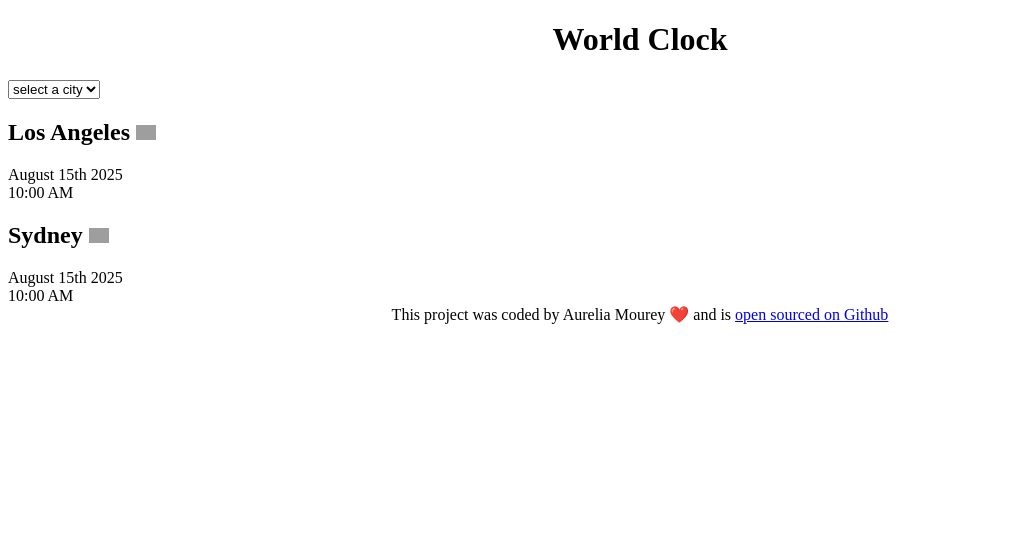
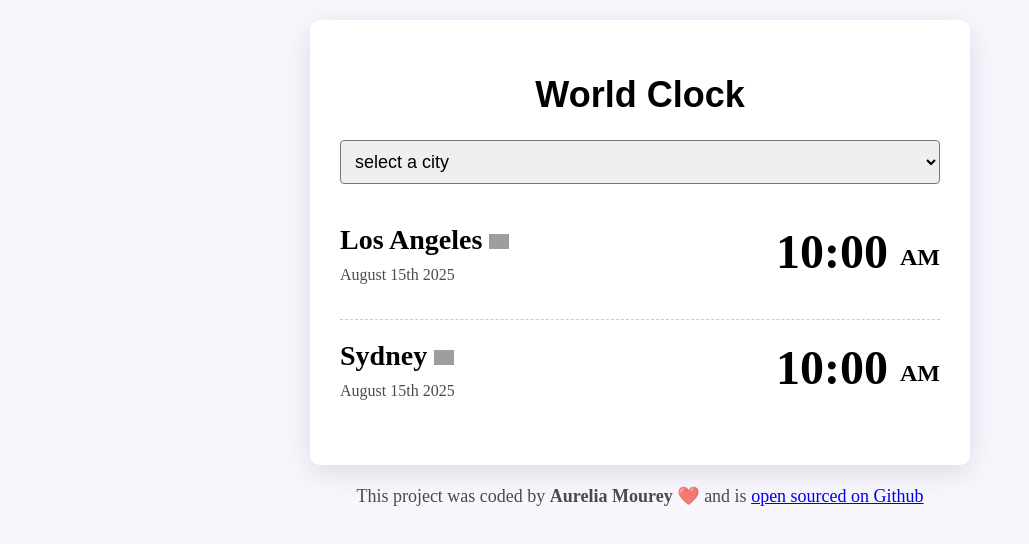
Before and after one commit to AureliaM-c/World-Clock, a plain HTML site: page index.html in a window 1280 px wide. Shown: the whole page, without its empty margins (0-1029 px from the left). Drawn offline with Linux system fonts and the light colour scheme; grey boxes are pictures that could not be loaded.

Commit message:
Styled the project with CSS

```diff
--- a/CSS/styles.css
+++ b/CSS/styles.css
@@ -1,6 +1,65 @@
+body {
+  background-color: #f9f7fe;
+}
+
 h1 {
   text-align: center;
+  font-family: Arial, Helvetica, sans-serif;
+  font-size: 36px;
 }
+
+select {
+  display: block;
+  width: 100%;
+  border-radius: 4px;
+  font-size: 18px;
+  padding: 10px;
+  margin-bottom: 20px;
+}
+
+h2 {
+  margin: 0 0 10px;
+  font-size: 28px;
+}
+
+.city {
+  display: flex;
+  justify-content: space-between;
+  border-bottom: 1px dashed rgba(0, 0, 0, 0.2);
+  padding: 20px 0;
+}
+
+.city:last-child {
+  border-bottom: none;
+}
+
+.date {
+  opacity: 0.7;
+}
+
+.time {
+  font-size: 48px;
+  font-weight: bold;
+  margin-bottom: 20px;
+}
+.container {
+  max-width: 600px;
+  margin: 60px auto;
+  background: white;
+  padding: 30px;
+  margin: 20px auto;
+  border-radius: 10px;
+  box-shadow: rgba(100, 100, 111, 0.2) 0px 7px 29px 0px;
+}
+
+.time small {
+  font-size: 24px;
+  vertical-align: middle;
+  line-height: 36px;
+}
+
 footer {
   text-align: center;
+  font-size: 18px;
+  color: rgba(0, 0, 0, 0.7);
 }
--- a/index.html
+++ b/index.html
@@ -17,12 +17,21 @@
         <option value="Auckland">Auckland</option>
       </select>
       <div class="city">
+        <div>
           <h2>
             Los Angeles
-          <img src="https://flagcdn.com/w40/us.png" alt="USA Flag" width="20" />
+            <img
+              src="https://flagcdn.com/w40/us.png"
+              alt="USA Flag"
+              width="20"
+            />
           </h2>
           <div class="date">August 15th 2025</div>
-        <div class="time">10:00 AM</div>
+        </div>
+        <div class="time">10:00 <small>AM</small></div>
+      </div>
+      <div class="city">
+        <div>
           <h2>
             Sydney
             <img
@@ -32,11 +41,12 @@
             />
           </h2>
           <div class="date">August 15th 2025</div>
-        <div class="time">10:00 AM</div>
+        </div>
+        <div class="time">10:00 <small>AM</small></div>
       </div>
     </div>
     <footer>
-      This project was coded by Aurelia Mourey ❤️ and is
+      This project was coded by <strong>Aurelia Mourey</strong> ❤️ and is
       <a href="https://github.com/AureliaM-c/World-Clock" target="_blank">
         open sourced on Github</a
       >
```
Lines whose indentation alone changed are shown as unchanged.
